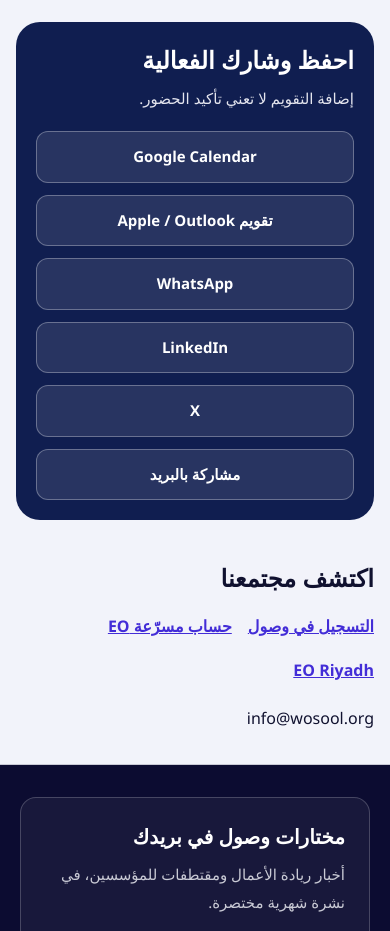
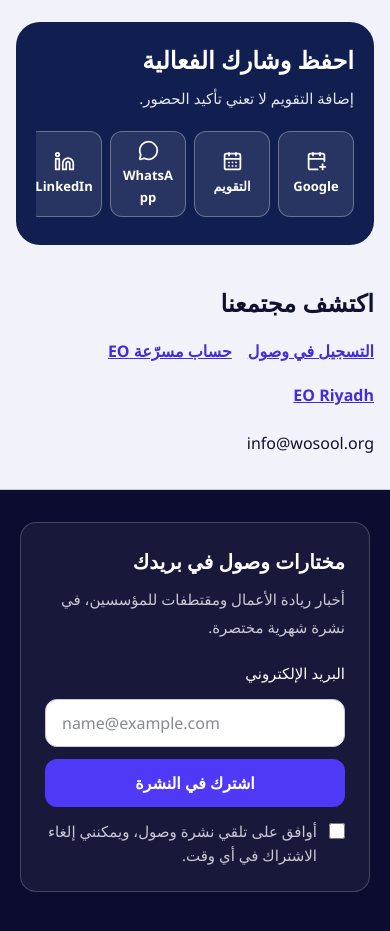
Before and after one commit to king4arabs/wosool, a Next.js app in the folder frontend/: page /events/eo-riyadh-wow-2026 in a window 390 px wide. Shown: the part 3600-4531 px from the top of the page. Built offline with nearby package versions, Linux system fonts and the light colour scheme; no server answers.

Commit message:
Compact event save and share actions into one responsive icon row

```diff
--- a/frontend/src/app/events/eo-riyadh-wow-2026/page.tsx
+++ b/frontend/src/app/events/eo-riyadh-wow-2026/page.tsx
@@ -2,6 +2,7 @@
 
 import Link from "next/link"
 import Image from "next/image"
+import { CalendarDays, CalendarPlus, MessageCircle, Mail, Share2, Linkedin } from "lucide-react"
 import { WowWeather } from "@/components/events/WowWeather"
 import { WowRegistration } from "@/components/events/WowRegistration"
 import { PublicLayout } from "@/components/layout/PublicLayout"
@@ -47,14 +48,14 @@ export default function WowEventPage() {
  <div className="mt-4 grid gap-3 sm:grid-cols-2">{[[ar?"الرجال":"Men",ar?"ثوب سعودي · ملابس عمل أنيقة · بولو وبنطال جولف طويل":"Saudi Thobe · Business Smart · Polo and long golf trousers"],[ar?"النساء":"Women",ar?"عباءة أنيقة · ملابس عمل أنيقة · بولو وبنطال جولف طويل":"Elegant Abaya · Business Smart · Polo and full-length golf trousers"]].map(([title,description])=><div key={title} className="rounded-2xl border border-slate-200 bg-white p-4"><h3 className="font-bold text-indigo-950">{title}</h3><p className="mt-2 text-sm leading-7 text-slate-600">{description}</p></div>)}</div>
  <div id="weather" className="scroll-mt-28"><WowWeather /></div>
  </div><aside className="min-w-0 lg:sticky lg:top-24"><WowRegistration /></aside></div>
- <section id="actions" className="mt-10 scroll-mt-28 rounded-3xl bg-[#101e50] p-5 text-white sm:p-8"><h2 className="text-2xl font-bold">{ar?"احفظ وشارك الفعالية":"Save & share the event"}</h2><p className="mt-2 text-sm text-slate-200">{ar?"إضافة التقويم لا تعني تأكيد الحضور.":"Saving to your calendar does not confirm attendance."}</p><div className="mt-5 grid gap-3 sm:grid-cols-2 lg:grid-cols-4">{[
- ["Google Calendar","https://calendar.google.com/calendar/render?action=TEMPLATE&text=EO%20Riyadh%20WOW%20Event&dates=20261211T110000Z%2F20261211T210000Z&location=Golf%20Club%20Wadi%20Safar%2C%20Diriyah&details="+encodeURIComponent(eventUrl)],
- [ar?"تقويم Apple / Outlook":"Apple / Outlook calendar","/events/wow-2026/event.ics"],
- ["WhatsApp","https://wa.me/?text="+encodeURIComponent("EO Riyadh WOW Event | "+eventUrl)],
- ["LinkedIn","https://www.linkedin.com/sharing/share-offsite/?url="+encodeURIComponent(eventUrl)],
- ["X","https://twitter.com/intent/tweet?text="+encodeURIComponent("EO Riyadh WOW Event")+"&url="+encodeURIComponent(eventUrl)],
- [ar?"مشاركة بالبريد":"Email invitation","mailto:?subject="+encodeURIComponent("EO Riyadh WOW Event")+"&body="+encodeURIComponent("Friday, December 11, 2026 | Golf Club Wadi Safar, Diriyah\n"+eventUrl)]
- ].map(([label,href])=><a key={label} className="flex min-h-12 items-center justify-center rounded-xl border border-white/30 bg-white/10 px-4 py-3 text-center text-sm font-bold hover:bg-white/20 focus-visible:outline focus-visible:outline-2" href={href}>{label}</a>)}</div></section>
+ <section id="actions" className="mt-10 scroll-mt-28 rounded-3xl bg-[#101e50] p-5 text-white sm:p-8"><h2 className="text-2xl font-bold">{ar?"احفظ وشارك الفعالية":"Save & share the event"}</h2><p className="mt-2 text-sm text-slate-200">{ar?"إضافة التقويم لا تعني تأكيد الحضور.":"Saving to your calendar does not confirm attendance."}</p><div className="mt-5 flex min-w-0 gap-2 overflow-x-auto overscroll-x-contain pb-2 sm:gap-3" aria-label={ar?"اختصارات حفظ ومشاركة الفعالية":"Event save and share shortcuts"}>{[
+ {label:"Google",description:"Google Calendar",Icon:CalendarPlus,href:"https://calendar.google.com/calendar/render?action=TEMPLATE&text=EO%20Riyadh%20WOW%20Event&dates=20261211T110000Z%2F20261211T210000Z&location=Golf%20Club%20Wadi%20Safar%2C%20Diriyah&details="+encodeURIComponent(eventUrl)},
+ {label:ar?"التقويم":"Calendar",description:ar?"تقويم Apple أو Outlook":"Apple or Outlook calendar",Icon:CalendarDays,href:"/events/wow-2026/event.ics"},
+ {label:"WhatsApp",description:ar?"مشاركة عبر واتساب":"Share on WhatsApp",Icon:MessageCircle,href:"https://wa.me/?text="+encodeURIComponent("EO Riyadh WOW Event | "+eventUrl)},
+ {label:"LinkedIn",description:ar?"مشاركة عبر LinkedIn":"Share on LinkedIn",Icon:Linkedin,href:"https://www.linkedin.com/sharing/share-offsite/?url="+encodeURIComponent(eventUrl)},
+ {label:"X",description:ar?"مشاركة عبر X":"Share on X",Icon:Share2,href:"https://twitter.com/intent/tweet?text="+encodeURIComponent("EO Riyadh WOW Event")+"&url="+encodeURIComponent(eventUrl)},
+ {label:ar?"البريد":"Email",description:ar?"مشاركة الدعوة بالبريد الإلكتروني":"Share invitation by email",Icon:Mail,href:"mailto:?subject="+encodeURIComponent("EO Riyadh WOW Event")+"&body="+encodeURIComponent("Friday, December 11, 2026 | Golf Club Wadi Safar, Diriyah\\n"+eventUrl)}
+ ].map(({label,description,Icon,href})=><a key={label} aria-label={description} title={description} className="flex min-h-16 min-w-[76px] flex-1 shrink-0 flex-col items-center justify-center gap-1 rounded-xl border border-white/30 bg-white/10 px-2 py-2 text-center text-xs font-semibold text-white transition-colors hover:bg-white/20 focus-visible:outline focus-visible:outline-2 focus-visible:outline-offset-[-3px] focus-visible:outline-cyan-300 sm:min-w-[90px]" href={href}><Icon size={21} aria-hidden="true"/><span>{label}</span></a>)}</div></section>
  <h2 className="mt-10 text-2xl font-bold">{ar?"اكتشف مجتمعنا":"Discover our community"}</h2>
  <div className="mt-4 flex flex-wrap gap-4"><Link className="font-bold text-indigo-700 underline" href="/register">{ar?"التسجيل في وصول":"Join Wosool"}</Link><Link className="font-bold text-indigo-700 underline" href="/eoa/account">{ar?"حساب مسرّعة EO":"EO Accelerator account"}</Link><a className="font-bold text-indigo-700 underline" href="https://eonetwork.org/chapter/riyadh">EO Riyadh</a></div>
  <p className="mt-5"><a href="mailto:info@wosool.org">info@wosool.org</a></p>
```
